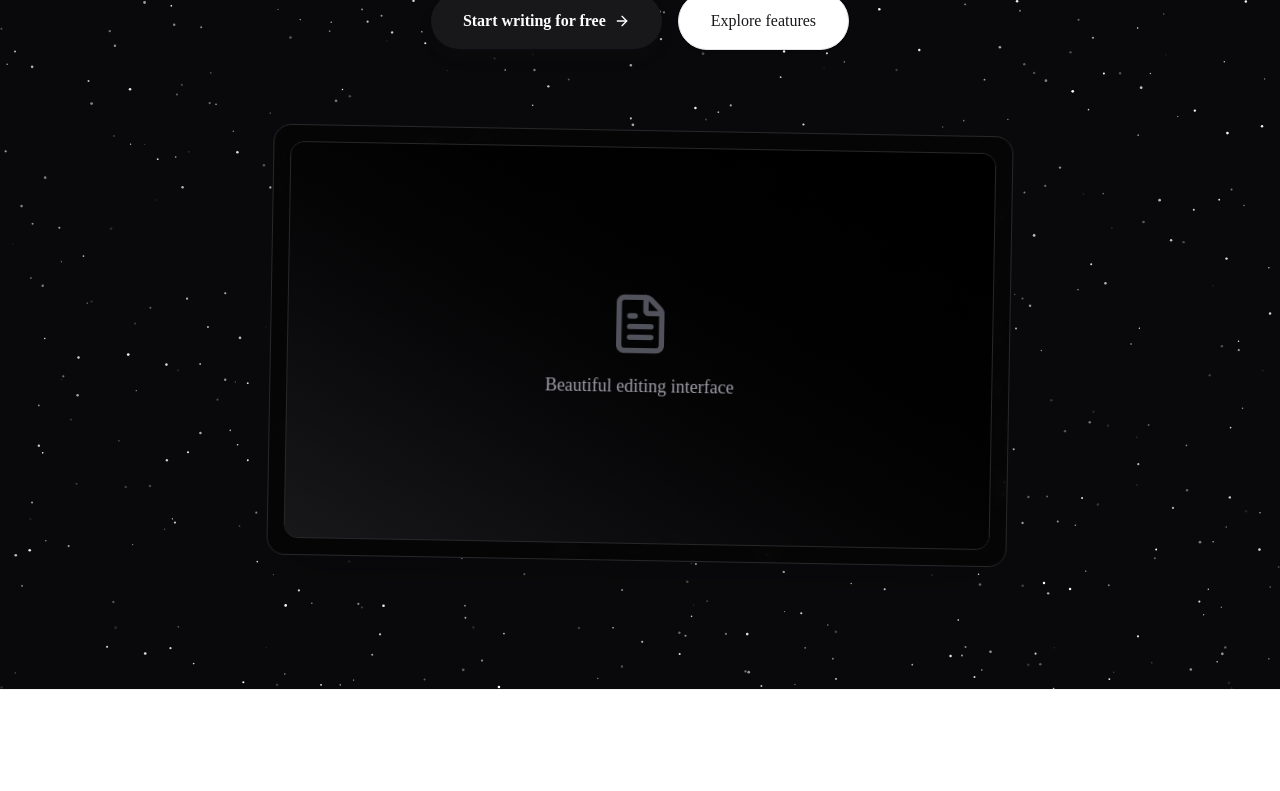
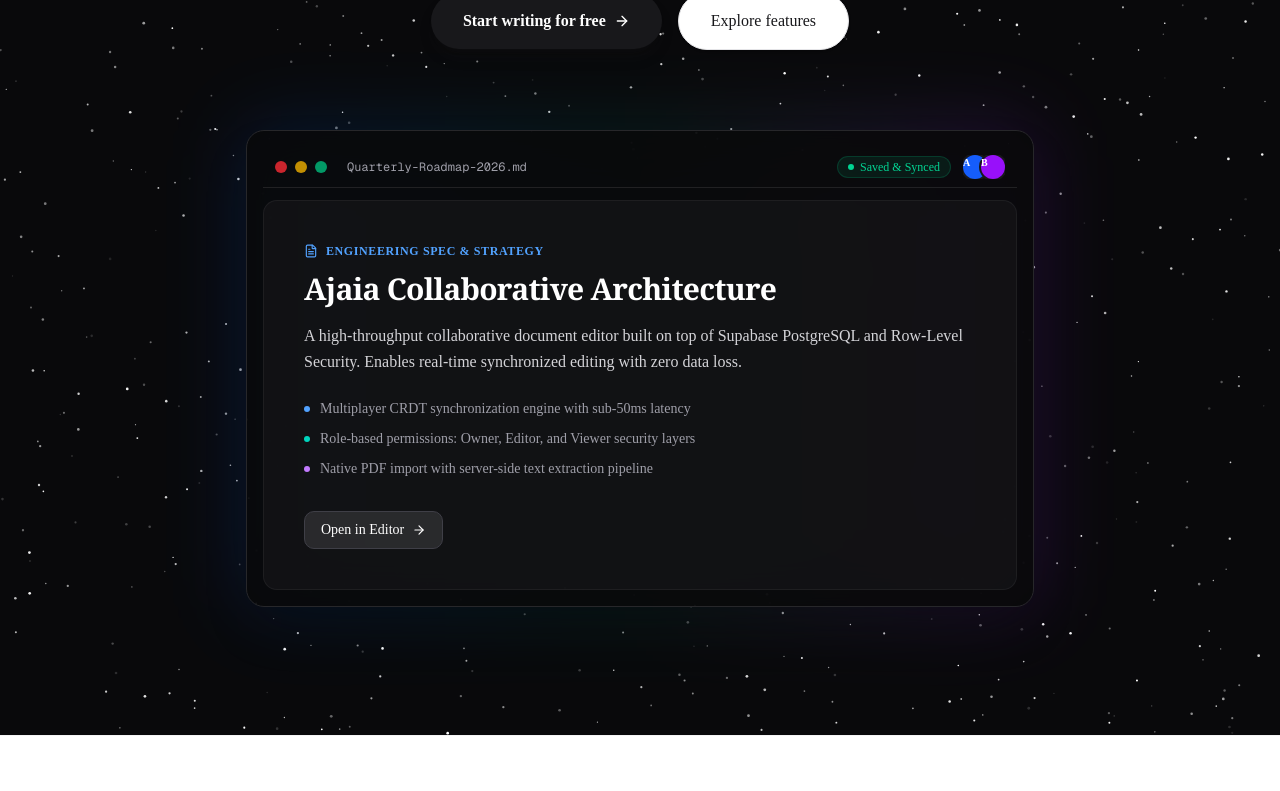
Before and after one commit to SandipanNayek16/Ajaia-Docs-implementation, a Next.js app: page / in a window 1280 px wide. Shown: the part 680-1471 px from the top of the page. Built offline with nearby package versions, Linux system fonts and the light colour scheme.

Commit message:
feat: implement meteors background animation component and integrate into landing page hero section

```diff
--- a/src/app/globals.css
+++ b/src/app/globals.css
@@ -129,3 +129,21 @@
     @apply font-sans;
   }
 }
+
+@keyframes meteor {
+  0% {
+    transform: rotate(215deg) translateX(0);
+    opacity: 1;
+  }
+  70% {
+    opacity: 1;
+  }
+  100% {
+    transform: rotate(215deg) translateX(-600px);
+    opacity: 0;
+  }
+}
+
+.animate-meteor-effect {
+  animation: meteor 5s linear infinite;
+}
--- a/src/app/page.tsx
+++ b/src/app/page.tsx
@@ -2,6 +2,7 @@ import Link from 'next/link'
 import { ArrowRight, FileText, Share2, Shield, Zap } from 'lucide-react'
 import ColourfulText from '@/components/ui/colourful-text'
 import { SparklesCore } from '@/components/ui/sparkles'
+import { Meteors } from '@/components/ui/meteors'
 import * as motion from 'motion/react-client'
 
 export default function HomePage() {
@@ -85,13 +86,74 @@ export default function HomePage() {
           </a>
         </div>
 
-        {/* Product Mockup Image Placeholder */}
-        <div className="mt-20 w-full max-w-5xl rounded-2xl border border-zinc-800 bg-black/50 backdrop-blur-sm shadow-2xl p-2 sm:p-4 rotate-1 hover:rotate-0 transition-transform duration-500 relative z-10">
-          <div className="rounded-xl border border-zinc-800 bg-zinc-950 shadow-sm overflow-hidden aspect-[16/9] flex items-center justify-center relative">
-            <div className="absolute inset-0 bg-gradient-to-tr from-zinc-900 to-black"></div>
-            <div className="relative z-10 flex flex-col items-center justify-center text-zinc-600 gap-4">
-              <FileText className="h-16 w-16" />
-              <p className="font-medium text-lg text-zinc-400">Beautiful editing interface</p>
+        {/* Product Mockup with Meteor Effect */}
+        <div className="mt-20 w-full max-w-5xl relative z-10 group">
+          {/* Ambient Glow */}
+          <div className="absolute -inset-1 bg-gradient-to-r from-blue-600/30 via-teal-500/20 to-purple-600/30 rounded-3xl blur-2xl opacity-60 group-hover:opacity-80 transition duration-700 pointer-events-none"></div>
+
+          <div className="relative rounded-2xl border border-zinc-800 bg-zinc-950/90 backdrop-blur-xl shadow-2xl p-2 sm:p-4 overflow-hidden text-left">
+            {/* Window Header */}
+            <div className="flex items-center justify-between px-3 py-2 border-b border-zinc-800/80 mb-3">
+              <div className="flex items-center gap-2">
+                <div className="w-3 h-3 rounded-full bg-red-500/80"></div>
+                <div className="w-3 h-3 rounded-full bg-yellow-500/80"></div>
+                <div className="w-3 h-3 rounded-full bg-emerald-500/80"></div>
+                <span className="ml-3 text-xs font-mono text-zinc-400">Quarterly-Roadmap-2026.md</span>
+              </div>
+              <div className="flex items-center gap-3">
+                <span className="hidden sm:inline-flex items-center gap-1.5 px-2.5 py-0.5 rounded-full bg-emerald-500/10 text-emerald-400 text-xs font-medium border border-emerald-500/20">
+                  <span className="w-1.5 h-1.5 rounded-full bg-emerald-400 animate-pulse"></span>
+                  Saved & Synced
+                </span>
+                <div className="flex -space-x-1.5 overflow-hidden">
+                  <div className="inline-block h-6 w-6 rounded-full ring-2 ring-zinc-900 bg-blue-600 text-[10px] font-semibold text-white flex items-center justify-center">A</div>
+                  <div className="inline-block h-6 w-6 rounded-full ring-2 ring-zinc-900 bg-purple-600 text-[10px] font-semibold text-white flex items-center justify-center">B</div>
+                </div>
+              </div>
+            </div>
+
+            {/* Document Editor Mockup Body */}
+            <div className="relative rounded-xl border border-zinc-800/60 bg-zinc-900/60 p-6 sm:p-10 min-h-[360px] overflow-hidden">
+              <div className="relative z-10 max-w-2xl">
+                <div className="inline-flex items-center gap-2 text-xs font-semibold uppercase tracking-wider text-blue-400 mb-3">
+                  <FileText className="h-3.5 w-3.5" />
+                  Engineering Spec & Strategy
+                </div>
+                <h2 className="text-2xl sm:text-3xl font-bold text-white tracking-tight mb-4 font-serif">
+                  Ajaia Collaborative Architecture
+                </h2>
+                <p className="text-sm sm:text-base text-zinc-300 leading-relaxed mb-6">
+                  A high-throughput collaborative document editor built on top of Supabase PostgreSQL and Row-Level Security. Enables real-time synchronized editing with zero data loss.
+                </p>
+
+                <div className="space-y-2.5 text-xs sm:text-sm text-zinc-400">
+                  <div className="flex items-center gap-2.5">
+                    <span className="h-1.5 w-1.5 rounded-full bg-blue-400"></span>
+                    <span>Multiplayer CRDT synchronization engine with sub-50ms latency</span>
+                  </div>
+                  <div className="flex items-center gap-2.5">
+                    <span className="h-1.5 w-1.5 rounded-full bg-teal-400"></span>
+                    <span>Role-based permissions: Owner, Editor, and Viewer security layers</span>
+                  </div>
+                  <div className="flex items-center gap-2.5">
+                    <span className="h-1.5 w-1.5 rounded-full bg-purple-400"></span>
+                    <span>Native PDF import with server-side text extraction pipeline</span>
+                  </div>
+                </div>
+
+                <div className="mt-8 flex items-center gap-3">
+                  <Link
+                    href="/login"
+                    className="inline-flex items-center gap-2 rounded-lg bg-white/10 hover:bg-white/20 border border-zinc-700 px-4 py-2 text-xs sm:text-sm font-medium text-white transition-colors"
+                  >
+                    Open in Editor
+                    <ArrowRight className="h-3.5 w-3.5" />
+                  </Link>
+                </div>
+              </div>
+
+              {/* Meteors Effect in Canvas */}
+              <Meteors number={30} />
             </div>
           </div>
         </div>
--- /dev/null
+++ b/src/components/MeteorsDemo.tsx
@@ -0,0 +1,51 @@
+import React from "react";
+import { Meteors } from "./ui/meteors";
+
+export function MeteorsDemo() {
+  return (
+    <div className="w-full flex items-center justify-center p-4">
+      <div className="relative w-full max-w-xl">
+        <div
+          className="absolute inset-0 h-full w-full scale-[0.80] transform rounded-full bg-red-500 bg-gradient-to-r from-blue-500 to-teal-500 blur-3xl opacity-70" />
+        <div
+          className="relative flex h-full flex-col items-start justify-end overflow-hidden rounded-2xl border border-gray-800 bg-gray-900/90 backdrop-blur-md px-6 py-8 shadow-2xl">
+          <div
+            className="mb-4 flex h-6 w-6 items-center justify-center rounded-full border border-gray-500">
+            <svg
+              xmlns="http://www.w3.org/2000/svg"
+              fill="none"
+              viewBox="0 0 24 24"
+              strokeWidth="1.5"
+              stroke="currentColor"
+              className="h-3 w-3 text-gray-300">
+              <path
+                strokeLinecap="round"
+                strokeLinejoin="round"
+                d="M4.5 4.5l15 15m0 0V8.25m0 11.25H8.25" />
+            </svg>
+          </div>
+
+          <h1 className="relative z-20 mb-3 text-2xl font-bold text-white tracking-tight">
+            Next-Gen Document Workspace
+          </h1>
+
+          <p className="relative z-20 mb-6 text-sm md:text-base font-normal text-slate-400 leading-relaxed">
+            Blazing fast editing, granular access controls, and instant team collaboration. Everything you need to capture ideas, craft proposals, and ship docs with confidence.
+          </p>
+
+          <div className="relative z-20 flex items-center gap-3">
+            <a
+              href="/login"
+              className="rounded-lg bg-white/10 hover:bg-white/20 border border-gray-600 px-4 py-1.5 text-sm font-medium text-white transition-all hover:scale-105"
+            >
+              Explore Docs
+            </a>
+          </div>
+
+          {/* Meaty part - Meteor effect */}
+          <Meteors number={25} />
+        </div>
+      </div>
+    </div>
+  );
+}
--- /dev/null
+++ b/src/components/ui/meteors.tsx
@@ -0,0 +1,39 @@
+"use client";
+import { cn } from "@/lib/utils";
+import React, { useEffect, useState } from "react";
+
+export const Meteors = ({
+  number = 20,
+  className,
+}: {
+  number?: number;
+  className?: string;
+}) => {
+  const [meteorStyles, setMeteorStyles] = useState<Array<React.CSSProperties>>([]);
+
+  useEffect(() => {
+    const styles = [...new Array(number)].map(() => ({
+      top: "-40px",
+      left: Math.floor(Math.random() * 800 - 200) + "px",
+      animationDelay: (Math.random() * 1 + 0.2).toFixed(2) + "s",
+      animationDuration: Math.floor(Math.random() * 6 + 2) + "s",
+    }));
+    setMeteorStyles(styles);
+  }, [number]);
+
+  return (
+    <>
+      {meteorStyles.map((style, idx) => (
+        <span
+          key={"meteor" + idx}
+          className={cn(
+            "animate-meteor-effect absolute h-0.5 w-0.5 rounded-[9999px] bg-slate-500 shadow-[0_0_0_1px_#ffffff10] rotate-[215deg] pointer-events-none",
+            "before:content-[''] before:absolute before:top-1/2 before:transform before:-translate-y-[50%] before:w-[50px] before:h-[1px] before:bg-gradient-to-r before:from-[#64748b] before:to-transparent",
+            className
+          )}
+          style={style}
+        />
+      ))}
+    </>
+  );
+};
```
